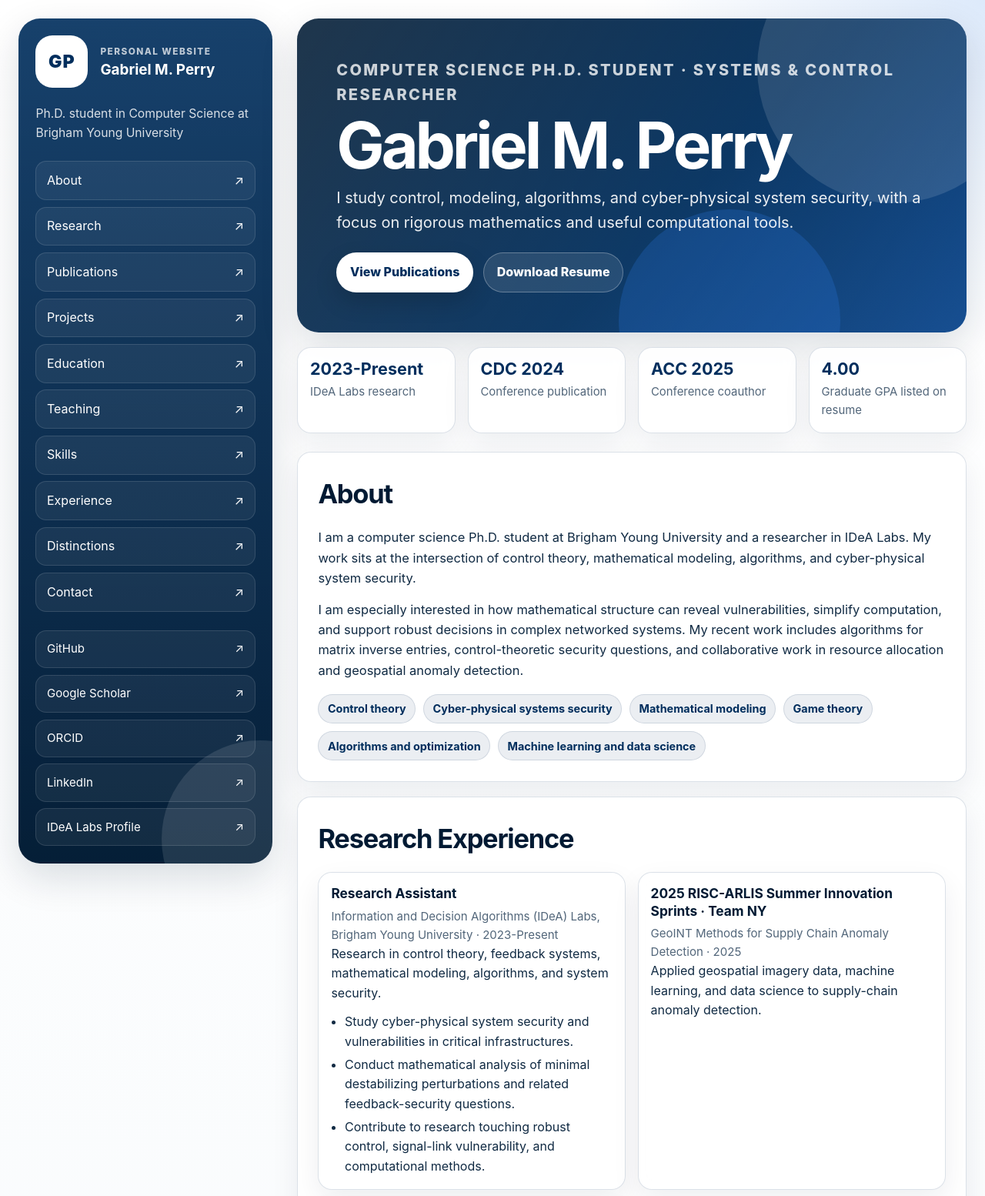
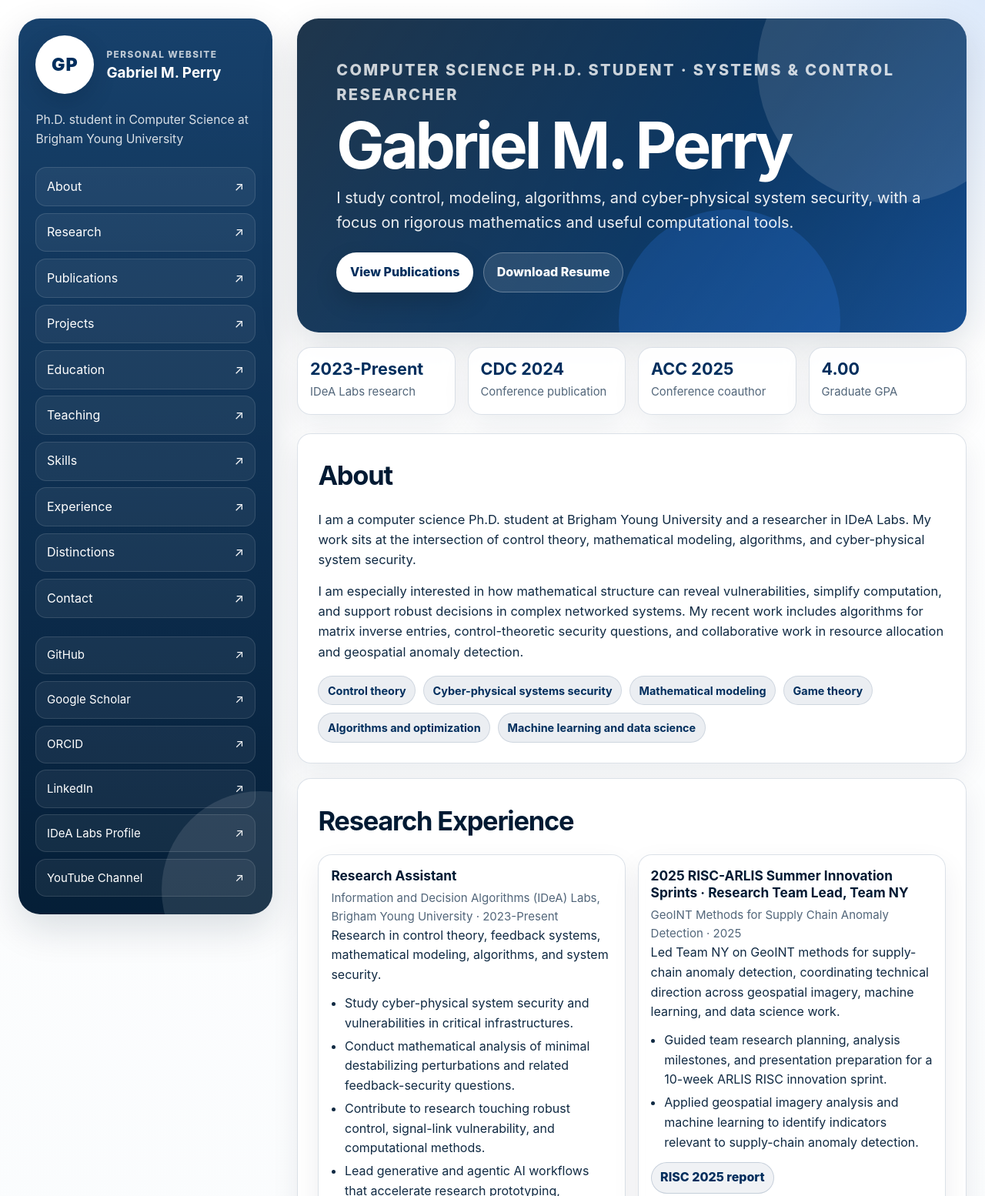
Before and after one commit to perryGabriel/resume, a plain HTML site: page index.html in a window 1280 px wide. Shown: the top 1554 px of the page at 77% size. Drawn offline with Linux system fonts and the light colour scheme.

Commit message:
Update profile content and avatar support

```diff
--- a/assets/css/styles.css
+++ b/assets/css/styles.css
@@ -91,18 +91,28 @@ a { color: inherit; }
   gap: 1rem;
 }
 
-.monogram {
-  width: 68px;
-  height: 68px;
-  flex: 0 0 68px;
+.profile-avatar {
+  width: 76px;
+  height: 76px;
+  flex: 0 0 76px;
   display: grid;
   place-items: center;
-  border-radius: 22px;
+  overflow: hidden;
+  border-radius: 999px;
   background: white;
   color: var(--byu-blue);
+  border: 3px solid rgba(255, 255, 255, 0.72);
+  box-shadow: 0 12px 28px rgba(0, 26, 51, 0.22);
   font-size: 1.45rem;
   font-weight: 900;
   letter-spacing: 0.04em;
+}
+
+.profile-avatar img {
+  width: 100%;
+  height: 100%;
+  display: block;
+  object-fit: cover;
 }
 
 .brand-kicker,
--- a/assets/js/site.js
+++ b/assets/js/site.js
@@ -53,9 +53,33 @@ function renderHero(site) {
     </div>`;
 }
 
+function renderLinks(links = []) {
+  if (!links.length) return "";
+  return `
+    <div class="link-row">
+      ${links.map((link) => `<a class="inline-link" href="${escapeHtml(link.href)}" target="_blank" rel="noreferrer noopener">${escapeHtml(link.label)}</a>`).join("")}
+    </div>`;
+}
+
+function renderAvatar(profile) {
+  const avatar = document.querySelector("#profile-avatar");
+  const fallbackText = profile.photo?.fallbackText ?? profile.shortName?.split(" ").map((part) => part[0]).join("") ?? "GP";
+
+  if (profile.photo?.src) {
+    avatar.innerHTML = `<img src="${escapeHtml(profile.photo.src)}" alt="${escapeHtml(profile.photo.alt ?? profile.name)}" />`;
+    avatar.classList.add("has-photo");
+    avatar.removeAttribute("aria-hidden");
+  } else {
+    avatar.textContent = fallbackText;
+    avatar.classList.remove("has-photo");
+    avatar.setAttribute("aria-hidden", "true");
+  }
+}
+
 function renderSidebar(profile, sectionOrder) {
   document.querySelector("#sidebar-name").textContent = profile.name;
   document.querySelector("#sidebar-headline").textContent = profile.headline;
+  renderAvatar(profile);
 
   const nav = document.querySelector("#sidebar-nav");
   nav.innerHTML = sectionOrder.sections.map((section) => `
@@ -113,6 +137,7 @@ function renderTimelineSection(id, title, items) {
       ${item.summary ? `<p>${escapeHtml(item.summary)}</p>` : ""}
       ${item.details?.length ? `<ul class="clean-list">${item.details.map((detail) => `<li>${escapeHtml(detail)}</li>`).join("")}</ul>` : ""}
       ${item.bullets?.length ? `<ul class="clean-list">${item.bullets.map((bullet) => `<li>${escapeHtml(bullet)}</li>`).join("")}</ul>` : ""}
+      ${renderLinks(item.links)}
     </article>
   `).join("");
   return panel(id, title, `<div class="timeline-grid">${cards}</div>`);
@@ -124,9 +149,7 @@ function renderPublications(publications) {
       <h3>${escapeHtml(item.title)}</h3>
       <p><strong>${escapeHtml(item.authors)}</strong></p>
       <p class="publication-meta">${escapeHtml(item.venue)} · ${escapeHtml(item.year)}</p>
-      <div class="link-row">
-        ${(item.links ?? []).map((link) => `<a class="inline-link" href="${escapeHtml(link.href)}" target="_blank" rel="noreferrer noopener">${escapeHtml(link.label)}</a>`).join("")}
-      </div>
+      ${renderLinks(item.links)}
     </article>
   `).join("");
   return panel("publications", publications.sectionTitle, `<div class="publication-list">${cards}</div>`);
@@ -138,7 +161,7 @@ function renderProjects(projects) {
       <span class="tag">${escapeHtml(project.tag)}</span>
       <h3><a class="project-title" href="${escapeHtml(project.href)}" target="_blank" rel="noreferrer noopener">${escapeHtml(project.name)}</a></h3>
       <p>${escapeHtml(project.description)}</p>
-      <div class="link-row"><a class="inline-link" href="${escapeHtml(project.href)}" target="_blank" rel="noreferrer noopener">Open repository</a></div>
+      ${renderLinks([{ label: "Open repository", href: project.href }, ...(project.links ?? [])])}
     </article>
   `).join("");
   return panel("projects", projects.sectionTitle, `<div class="project-grid">${cards}</div>`, projects.intro);
@@ -159,6 +182,7 @@ function renderAchievements(achievements) {
     <article class="achievement-card">
       <h3>${escapeHtml(item.title)}</h3>
       <p>${escapeHtml(item.description)}</p>
+      ${renderLinks(item.links)}
     </article>
   `).join("");
   return panel("achievements", achievements.sectionTitle, `<div class="achievement-grid">${cards}</div>`);
@@ -174,7 +198,7 @@ function renderContact(contact) {
   `).join("");
   return panel("contact", "Contact", `
     <div class="contact-grid">${cards}</div>
-    <div class="note-card">${escapeHtml(contact.note)}</div>
+    ${contact.note ? `<div class="note-card">${escapeHtml(contact.note)}</div>` : ""}
   `);
 }
 
--- a/data/achievements.json
+++ b/data/achievements.json
@@ -1,6 +1,24 @@
 {
   "sectionTitle": "Strengths and Distinctions",
   "items": [
+    {
+      "title": "Generative and agentic AI leadership",
+      "description": "Lead practical use of generative and agentic AI to accelerate research projects: decomposing ambiguous questions into testable workflows, building analysis scaffolds, reviewing model outputs critically, and turning rapid prototypes into reproducible technical work."
+    },
+    {
+      "title": "IDeA Labs ethics leadership",
+      "description": "Founded and organized the Modeling the Ethics of Persuasion and Manipulation group in IDeA Labs, creating a research forum for formalizing how influence, incentives, and manipulation can be modeled responsibly."
+    },
+    {
+      "title": "RISC 2025 Team NY leadership",
+      "description": "Led Research Team NY during the 2025 RISC-ARLIS Summer Innovation Sprints, coordinating a multidisciplinary GeoINT supply-chain anomaly detection project from problem framing through final presentation.",
+      "links": [
+        {
+          "label": "RISC 2025 report",
+          "href": "https://www.arlis.umd.edu/sites/default/files/2026-01/RISC-2025-Report.pdf#:~:text=Gabriel%20Perry"
+        }
+      ]
+    },
     {
       "title": "Critical analysis",
       "description": "Experienced in framing and solving complex security questions in cyber-physical systems through mathematical structure."
--- a/data/contact.json
+++ b/data/contact.json
@@ -13,22 +13,5 @@
       "public": false
     }
   ],
-  "storedButNotRenderedByDefault": [
-    {
-      "label": "Additional email",
-      "value": "gperry@arlis.umd.edu",
-      "public": false
-    },
-    {
-      "label": "Phone",
-      "value": "xxx-xxx-xxxx",
-      "public": false
-    },
-    {
-      "label": "Full street address",
-      "value": "xxx",
-      "public": false
-    }
-  ],
-  "note": "My phone number and street address are not made publically available here."
+  "note": "For professional and research inquiries, email is the best contact method."
 }
--- a/data/profile.json
+++ b/data/profile.json
@@ -41,6 +41,11 @@
       "label": "IDeA Labs Profile",
       "href": "https://idealabs.byu.edu/PersonDetails/3",
       "icon": "lab"
+    },
+    {
+      "label": "YouTube Channel",
+      "href": "https://www.youtube.com/@gabrielperry1716",
+      "icon": "youtube"
     }
   ],
   "highlights": [
@@ -58,7 +63,12 @@
     },
     {
       "value": "4.00",
-      "label": "Graduate GPA listed on resume"
+      "label": "Graduate GPA"
     }
-  ]
+  ],
+  "photo": {
+    "src": "",
+    "alt": "Portrait of Gabriel M. Perry",
+    "fallbackText": "GP"
+  }
 }
--- a/data/projects.json
+++ b/data/projects.json
@@ -1,12 +1,18 @@
 {
   "sectionTitle": "Selected Code and Project Links",
-  "intro": "A few public GitHub repositories that complement the academic profile. Edit or expand this list in data/projects.json.",
+  "intro": "Public repositories that complement the academic profile and highlight research-oriented software.",
   "items": [
     {
-      "name": "evacuation-traffic-games",
-      "description": "Simulation framework for emergency evacuation traffic on arterial road networks using queueing models and traffic-signal control.",
-      "href": "https://github.com/perryGabriel/evacuation-traffic-games",
-      "tag": "Simulation"
+      "name": "bayesian-sysid",
+      "description": "Research-oriented Python tools for Bayesian ARX system identification with uncertainty-aware stability, realization, observer, and closed-loop analysis workflows.",
+      "href": "https://github.com/perryGabriel/bayesian-sysid",
+      "tag": "Research code",
+      "links": [
+        {
+          "label": "YouTube presentation",
+          "href": "https://youtu.be/ctGgKKvs0lw"
+        }
+      ]
     },
     {
       "name": "masked-perturbation-model",
@@ -16,7 +22,7 @@
     },
     {
       "name": "modular_collatz",
-      "description": "Repository for an algorithm presented in an arXiv preprint referenced in the GitHub profile.",
+      "description": "Algorithm-focused repository for modular analysis and computational experimentation.",
       "href": "https://github.com/perryGabriel/modular_collatz",
       "tag": "Algorithms"
     }
--- a/data/publications.json
+++ b/data/publications.json
@@ -1,6 +1,34 @@
 {
   "sectionTitle": "Publications and Scholarly Work",
   "items": [
+    {
+      "title": "A Masked-Perturbation Model for Destabilization Security Games in Feedback Systems",
+      "authors": "Gabriel M. Perry",
+      "venue": "M.S. thesis, Brigham Young University, Theses and Dissertations 11212",
+      "year": "2026",
+      "links": [
+        {
+          "label": "ScholarsArchive record",
+          "href": "https://scholarsarchive.byu.edu/etd/11212/"
+        },
+        {
+          "label": "YouTube presentation",
+          "href": "https://youtu.be/jjW-QZsh_lg"
+        }
+      ]
+    },
+    {
+      "title": "A Bilevel Approach to Resource Allocation for Utility-Based Request-Response Systems",
+      "authors": "Tanner Sundwall, Gabriel M. Perry, David Grimsman, and Jonathan Sillito",
+      "venue": "2025 American Control Conference (ACC), pp. 2268-2273",
+      "year": "2025",
+      "links": [
+        {
+          "label": "DOI",
+          "href": "https://doi.org/10.23919/ACC63710.2025.11107430"
+        }
+      ]
+    },
     {
       "title": "A Matrix Inverse Algorithm based on Bi-Directional Graph Search",
       "authors": "Gabriel M. Perry, Micah H. Olson, David Grimsman, and Sean Warnick",
@@ -18,18 +46,10 @@
         {
           "label": "DOI",
           "href": "https://doi.org/10.1109/CDC56724.2024.10886684"
-        }
-      ]
-    },
-    {
-      "title": "A Bilevel Approach to Resource Allocation for Utility-Based Request-Response Systems",
-      "authors": "Tanner Sundwall, Gabriel M. Perry, David Grimsman, and Jonathan Sillito",
-      "venue": "2025 American Control Conference (ACC), pp. 2268-2273",
-      "year": "2025",
-      "links": [
+        },
         {
-          "label": "DOI",
-          "href": "https://doi.org/10.23919/ACC63710.2025.11107430"
+          "label": "YouTube presentation",
+          "href": "https://youtu.be/wnt0rgrZk6U"
         }
       ]
     }
--- a/data/research.json
+++ b/data/research.json
@@ -9,21 +9,31 @@
       "bullets": [
         "Study cyber-physical system security and vulnerabilities in critical infrastructures.",
         "Conduct mathematical analysis of minimal destabilizing perturbations and related feedback-security questions.",
-        "Contribute to research touching robust control, signal-link vulnerability, and computational methods."
+        "Contribute to research touching robust control, signal-link vulnerability, and computational methods.",
+        "Lead generative and agentic AI workflows that accelerate research prototyping, literature synthesis, software implementation, and experiment analysis across collaborative projects."
       ]
     },
     {
-      "role": "2025 RISC-ARLIS Summer Innovation Sprints · Team NY",
+      "role": "2025 RISC-ARLIS Summer Innovation Sprints · Research Team Lead, Team NY",
       "organization": "GeoINT Methods for Supply Chain Anomaly Detection",
       "dates": "2025",
-      "summary": "Applied geospatial imagery data, machine learning, and data science to supply-chain anomaly detection.",
-      "bullets": []
+      "summary": "Led Team NY on GeoINT methods for supply-chain anomaly detection, coordinating technical direction across geospatial imagery, machine learning, and data science work.",
+      "bullets": [
+        "Guided team research planning, analysis milestones, and presentation preparation for a 10-week ARLIS RISC innovation sprint.",
+        "Applied geospatial imagery analysis and machine learning to identify indicators relevant to supply-chain anomaly detection."
+      ],
+      "links": [
+        {
+          "label": "RISC 2025 report",
+          "href": "https://www.arlis.umd.edu/sites/default/files/2026-01/RISC-2025-Report.pdf#:~:text=Gabriel%20Perry"
+        }
+      ]
     },
     {
       "role": "Research contributor on DOE SBIR-related work",
       "organization": "Attack Surface Modeling for Situational Awareness and Vulnerability Analysis of Power Systems",
-      "dates": "Referenced in 2026 resume",
-      "summary": "Worked on robust control of cyber-physical systems with collaborators connected to Provo City Power, Oak Ridge National Laboratory, and KTH.",
+      "dates": "2026",
+      "summary": "Contributed robust-control and cyber-physical-system security modeling for power-system situational awareness and vulnerability analysis.",
       "bullets": []
     }
   ]
--- a/data/site.json
+++ b/data/site.json
@@ -20,9 +20,5 @@
       "label": "Download Resume",
       "href": "assets/docs/gabriel-perry-resume.pdf"
     }
-  },
-  "meta": {
-    "generatedFor": "GitHub Pages",
-    "dataModel": "Section content lives in /data/*.json and is rendered by /assets/js/site.js"
   }
 }
--- a/index.html
+++ b/index.html
@@ -14,7 +14,7 @@
     <div class="page-shell">
       <aside class="sidebar" aria-label="Primary navigation">
         <div class="sidebar-brand">
-          <div class="monogram" aria-hidden="true">GP</div>
+          <div class="profile-avatar" id="profile-avatar">GP</div>
           <div>
             <p class="brand-kicker">Personal Website</p>
             <h1 id="sidebar-name">Gabriel M. Perry</h1>
@@ -30,7 +30,7 @@
         <section class="quick-facts" id="highlights" aria-label="Profile highlights"></section>
         <div id="sections" class="sections" aria-live="polite"></div>
         <footer class="footer">
-          <p>Built as a modular static site for GitHub Pages. Content is editable in <code>/data/*.json</code>.</p>
+          <p>© Gabriel M. Perry · Research, control, computing, and cyber-physical systems.</p>
         </footer>
       </main>
     </div>
```
Also changed, not shown: 1 other file.
